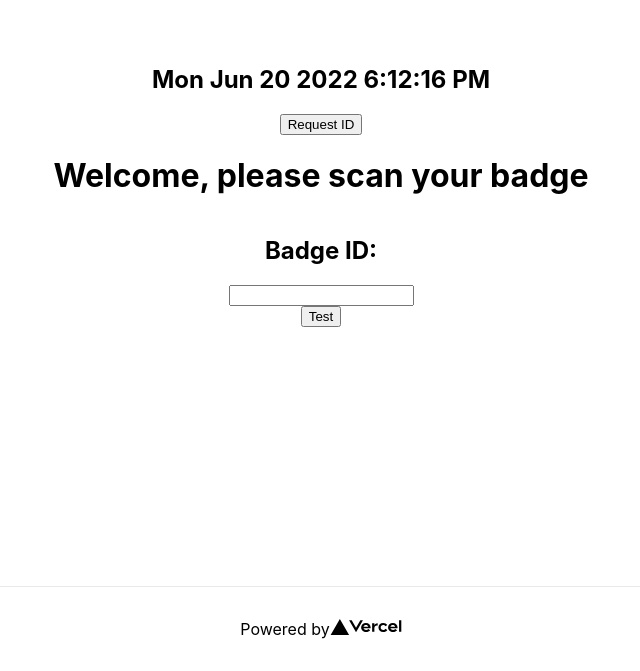
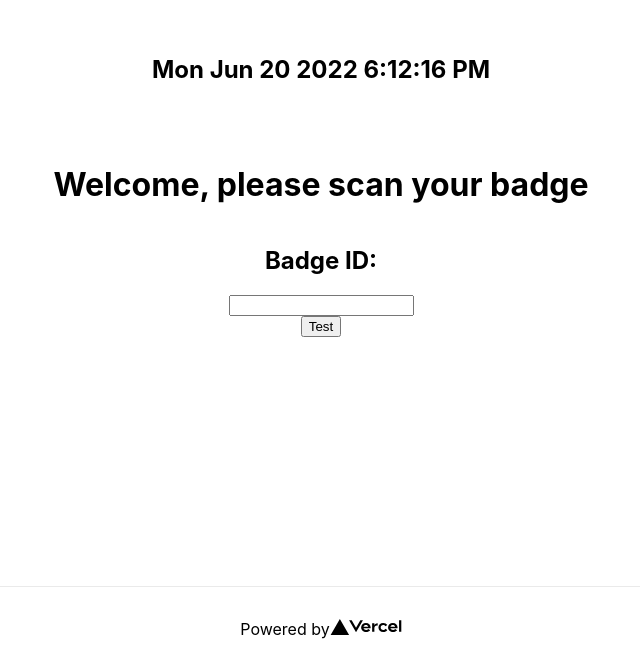
Before and after one commit to therazor113/Forklift-Next, a Next.js app: page / in a window 1280 px wide. Shown: the part 214-885 px from the top of the page, without its empty margins (319-959 px from the left). Built offline with nearby package versions, Linux system fonts and the light colour scheme.

Commit message:
working on api stuff

```diff
--- a/data/names.js
+++ b/data/names.js
@@ -1,7 +1,8 @@
 export const names = [
   {
     id: 123,
-    first: 'John'
+    first: 'John',
+    last: 'Johnson'
   },
   {
     id: 234,
--- /dev/null
+++ b/pages/api/NamesApi/[userId].js
@@ -0,0 +1,7 @@
+import { names } from "../../../data/names";
+
+export default function handler(req, res) {
+  const { userId } = req.query
+  const user = names.find((user) => user.id === parseInt(userId))
+  res.status(200).json(user)
+}
--- a/pages/index.js
+++ b/pages/index.js
@@ -1,24 +1,23 @@
-import { useRef } from 'react'
+import { useRef, useState } from 'react'
 
 import Layout from '../components/core/Layout'
 import LiveClock from '../components/utilities/LiveClock'
-import IdRequest from '../components/api/requests/IdRequest'
 
 const Home = () => {
+	const [user, setUser] = useState([])
+
 	const inputRef = useRef(null)
 
-	const handleClick = () => {
-		if (inputRef.current.value == 123) {
-			location.href='/login'
-		} else {
-			console.log(inputRef.current.value)
-		}
+	const handleClick = async () => {
+		const response = await fetch(`api/NamesApi/${inputRef.current.value}`)
+		const data = await response.json()
+		setUser(data.id)
 	}
 
   return (
     <Layout>
 			<LiveClock />
-			<IdRequest />
+			<h2>{user}</h2>
 			<h1>Welcome, please scan your badge</h1>
 			<h2>Badge ID:</h2>
 			<input ref={inputRef}/>
```
